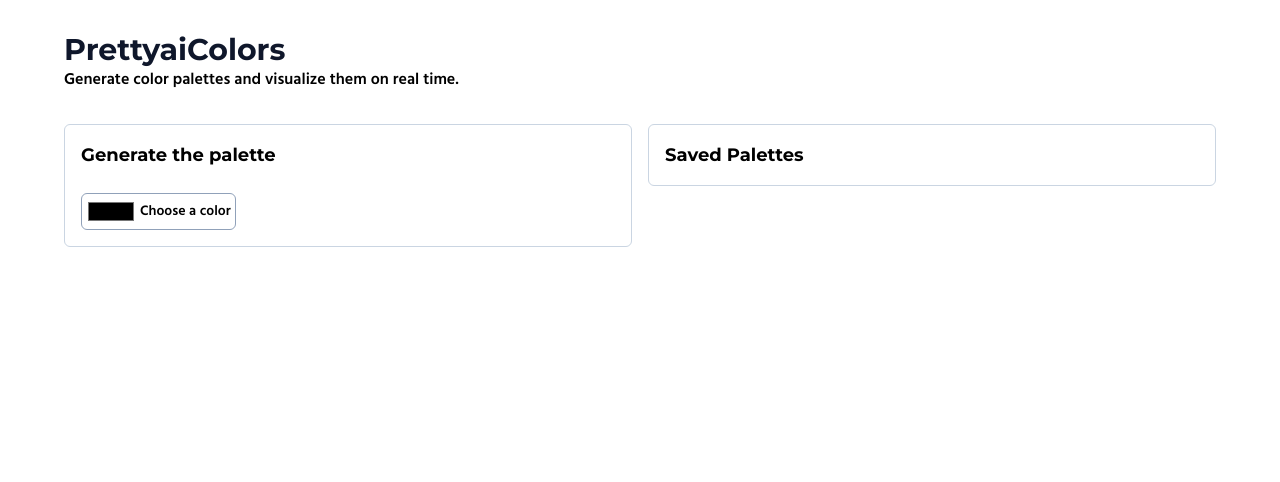
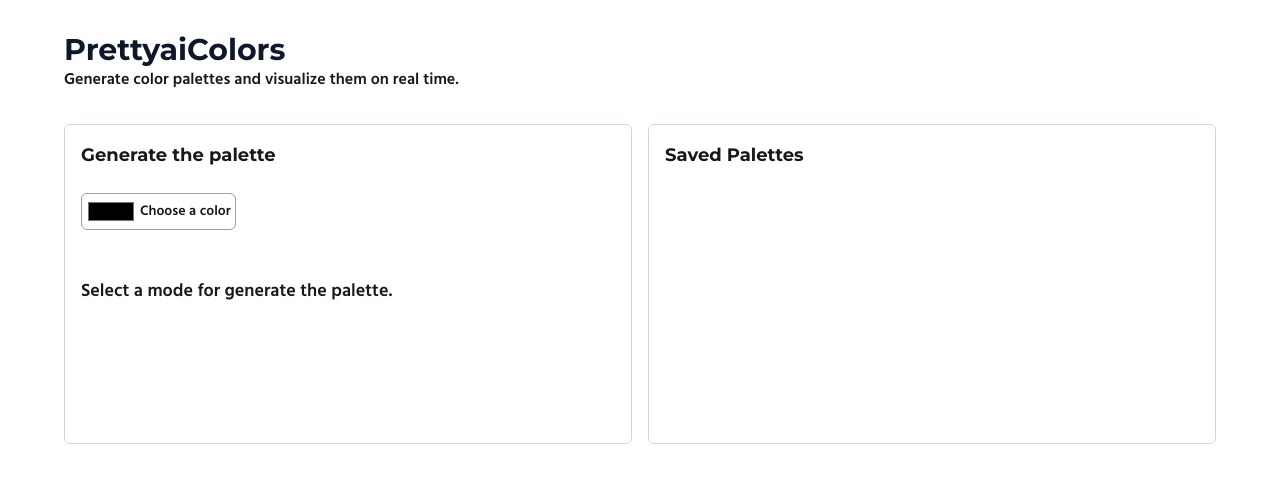
Before and after one commit to radriann21/prettyai-colors, a Next.js app: page / in a window 1280 px wide. Shown: the top 482 px of the page. Built offline with nearby package versions, Linux system fonts and the light colour scheme.

Commit message:
lib: added daisyui for components feat: added function to copy palette and colors test: add test for function

```diff
--- a/package.json
+++ b/package.json
@@ -27,6 +27,7 @@
     "@types/node": "^20",
     "@types/react": "^19",
     "@types/react-dom": "^19",
+    "daisyui": "^5.0.0",
     "eslint": "^9",
     "eslint-config-next": "15.2.1",
     "typescript": "^5",
--- a/src/app/components/DisplayPalette.tsx
+++ b/src/app/components/DisplayPalette.tsx
@@ -6,15 +6,19 @@ import { copyToClipboard } from "@/utils/copyToClipboard"
 export const DisplayPalette = () => {
   const colors = useColorStore((state) => state.colors)
 
-  if (colors.length === 0) return null
+  if (colors.length === 0) return (
+    <h3 className="text-lg font-semibold mt-12">Select a mode for generate the palette.</h3>
+  )
 
   return (
     <section className="mt-6 flex flex-col">
       <div className="flex items-center">
         {
           colors.map((color, index) => (
-            <div key={index} onClick={() => copyToClipboard(color, 'Color copied!')} className="relative w-24 h-24 border-[2px] border-transparent transition-all duration-200 hover:border-slate-800 cursor-pointer" style={{ backgroundColor: color }}>
-              <span className="absolute -bottom-6 text-sm font-semibold">{color}</span>
+            <div key={index} className="tooltip" data-tip="Copy">
+              <div key={index} onClick={() => copyToClipboard(color, 'Color copied!')} className="relative w-24 h-24 border-[2px] border-transparent transition-all duration-200 hover:border-slate-800 cursor-pointer" style={{ backgroundColor: color }}>
+                <span className="absolute -bottom-6 text-sm font-semibold">{color}</span>
+              </div>
             </div>
           ))
         }
--- a/src/app/globals.css
+++ b/src/app/globals.css
@@ -1,4 +1,7 @@
 @import "tailwindcss";
+@plugin "daisyui" {
+  themes: light --default;
+}
 
 @theme {
   --font-montserrat: var(--font-montserrat);
--- a/src/app/page.tsx
+++ b/src/app/page.tsx
@@ -10,8 +10,8 @@ export default function Home() {
         <h1 className="font-montserrat text-3xl font-bold text-slate-900">PrettyaiColors</h1>
         <p className="font-semibold">Generate color palettes and visualize them on real time.</p>
       </section>
-      <section className="w-full flex flex-col lg:flex-row items-center lg:items-start space-y-4 lg:space-y-0 lg:space-x-4">
-        <div className="w-full md:w-1/2 p-4 rounded-md border-[1px] border-slate-300">
+      <section className="w-full h-[320px] flex flex-col lg:flex-row items-center lg:items-start space-y-4 lg:space-y-0 lg:space-x-4">
+        <div className="w-full md:w-9/12 lg:w-1/2 p-4 rounded-md border-[1px] border-slate-300 h-full">
           <h2 className="font-montserrat text-lg font-bold">Generate the palette</h2>
           {/* Inputs */}
           <div className="flex items-center space-x-4 mt-6">
@@ -19,7 +19,7 @@ export default function Home() {
           </div>
           <DisplayPalette />
         </div>
-        <div className="w-full md:w-1/2 p-4 rounded-md border-[1px] border-slate-300">
+        <div className="w-full md:w-9/12 lg:w-1/2 p-4 rounded-md border-[1px] border-slate-300 h-full">
           <h2 className="font-montserrat text-lg font-bold">Saved Palettes</h2>
         </div>
       </section>
```
Also changed, not shown: 2 other files (tests, documents, lock files or other folders).
